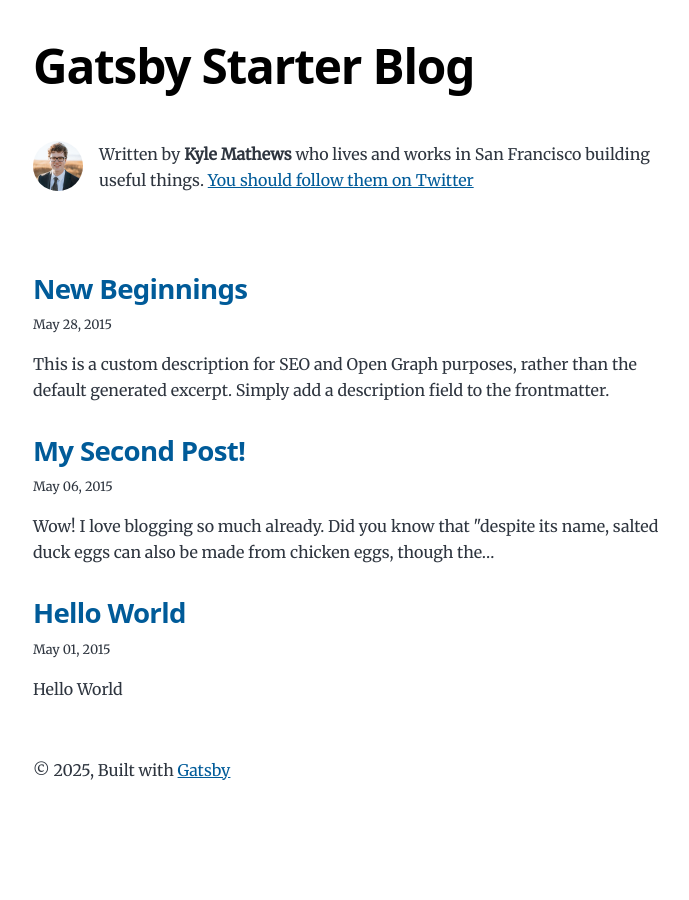
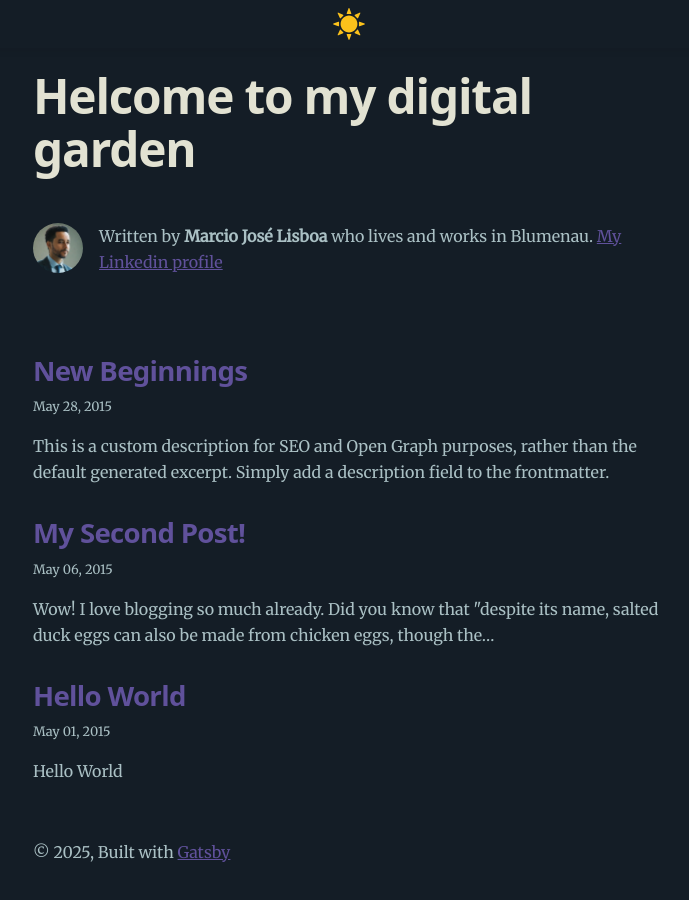
Before and after one commit to mjlbnu/gatsby-starter-blog, a Gatsby site: page / in a window 1280 px wide. Shown: the whole page, without its empty margins (291-980 px from the left). Before the commit the page ends 846 px from the top, so only its background shows below. Built offline with nearby package versions, Linux system fonts and the light colour scheme; Gatsby itself is replaced by a stand-in of ours.

Commit message:
feat: dark mode

```diff
--- a/gatsby-config.js
+++ b/gatsby-config.js
@@ -9,15 +9,16 @@
  */
 module.exports = {
   siteMetadata: {
-    title: `Gatsby Starter Blog`,
+    title: `Helcome to my digital garden`,
     author: {
-      name: `Kyle Mathews`,
-      summary: `who lives and works in San Francisco building useful things.`,
+      name: `Marcio José Lisboa`,
+      summary: `who lives and works in Blumenau.`,
     },
     description: `A starter blog demonstrating what Gatsby can do.`,
     siteUrl: `https://gatsbystarterblogsource.gatsbyjs.io/`,
     social: {
-      twitter: `kylemathews`,
+      twitter: `mjlbnu`,
+      linkedin: `mjlbnu`,
     },
   },
   plugins: [
--- a/src/components/bio.js
+++ b/src/components/bio.js
@@ -19,7 +19,7 @@ const Bio = () => {
             summary
           }
           social {
-            twitter
+            linkedin
           }
         }
       }
@@ -36,7 +36,7 @@ const Bio = () => {
         className="bio-avatar"
         layout="fixed"
         formats={["auto", "webp", "avif"]}
-        src="../images/profile-pic.png"
+        src="../images/profile-pic.JPG"
         width={50}
         height={50}
         quality={95}
@@ -46,8 +46,9 @@ const Bio = () => {
         <p>
           Written by <strong>{author.name}</strong> {author?.summary || null}
           {` `}
-          <a href={`https://twitter.com/${social?.twitter || ``}`}>
-            You should follow them on Twitter
+          <a href={`https://www.linkedin.com/in/${social?.linkedin || ``}`}   target="_blank"
+            rel="noopener noreferrer">
+            My Linkedin profile
           </a>
         </p>
       )}
--- /dev/null
+++ b/src/components/toggle.css
@@ -0,0 +1,45 @@
+.top-menu-fixed {
+  display: flex;
+  align-items: center;
+  justify-content: center;
+  padding: 8px 16px;
+  box-shadow: 0 2px 8px rgba(0,0,0,0.08);
+  transition: 0.3s;
+  position: fixed;
+  top: 0;
+  left: 0;
+  right: 0;
+  z-index: 1000;
+  background: var(--color-background, #fff);
+}
+
+.top-menu-fixed img {
+  cursor: pointer;
+  width: 32px;
+  height: 32px;
+  transition: filter 0.3s, box-shadow 0.3s, transform 1s cubic-bezier(0.4,0.2,0.2,1);
+}
+
+.toggle-img {
+  position: absolute;
+  opacity: 1;
+  transition: opacity 1s, transform 1s;
+  will-change: opacity, transform;
+}
+
+.toggle-img.exit {
+  opacity: 1;
+  transform: translateY(-100px); /* Move para cima ao sair */
+  z-index: 1;
+}
+
+.toggle-img.enter {
+  opacity: 1;
+  transform: translateX(0);
+  z-index: 2;
+}
+
+.toggle-img.from-top {
+  opacity: 0;
+  transform: translateY(-50px); /* Move para baixo ao entrar */
+}
--- /dev/null
+++ b/src/components/toggle.js
@@ -0,0 +1,68 @@
+import React from "react"
+import "./toggle.css"
+import Sun from "../images/sun.svg"
+import Moon from "../images/moon.svg"
+
+export default function DarkMode() {
+  const [isDark, setIsDark] = React.useState(getDefaultTheme())
+  const [animating, setAnimating] = React.useState(false)
+  const [prevTheme, setPrevTheme] = React.useState(isDark)
+
+  function getDefaultTheme() {
+    const savedTheme = window.localStorage.getItem('theme');
+    return savedTheme ? savedTheme : 'dark';
+  }
+
+  React.useEffect(() => {
+    if (isDark === 'dark') {
+      document.body.classList.add('dark');
+    } else {
+      document.body.classList.remove('dark');
+    }
+    window.localStorage.setItem('theme', isDark);
+  }, [isDark])
+
+  const handleToggle = () => {
+    setPrevTheme(isDark);
+    setAnimating(true);
+    setTimeout(() => {
+      setIsDark(isDark === "dark" ? "light" : "dark");
+      setAnimating(false);
+    }, 500);
+  };
+
+  return (
+    <div className="top-menu-fixed">
+      <span style={{position: "relative", display: "inline-block", width: 32, height: 32}}>
+        {/* Imagem atual */}
+        <img
+          src={isDark === "dark" ? Sun : Moon}
+          alt={isDark === "dark" ? "sun img" : "moon img"}
+          className={`toggle-img ${animating ? "exit" : "enter"}`}
+          style={{zIndex: 2}}
+        />
+        {/* Imagem que entra */}
+        {animating && (
+          <img
+            src={prevTheme === "dark" ? Moon : Sun}
+            alt={prevTheme === "dark" ? "moon img" : "sun img"}
+            className="toggle-img from-top enter"
+            style={{zIndex: 1}}
+          />
+        )}
+        <div
+          style={{
+            position: "absolute",
+            top: 0,
+            left: 0,
+            width: 32,
+            height: 32,
+            zIndex: 3,
+            cursor: "pointer"
+          }}
+          onClick={handleToggle}
+        />
+      </span>
+    </div>
+  )
+}
--- a/src/pages/index.js
+++ b/src/pages/index.js
@@ -4,6 +4,7 @@ import { Link, graphql } from "gatsby"
 import Bio from "../components/bio"
 import Layout from "../components/layout"
 import Seo from "../components/seo"
+import Toggle from "../components/toggle"
 
 const BlogIndex = ({ data, location }) => {
   const siteTitle = data.site.siteMetadata?.title || `Title`
@@ -23,6 +24,8 @@ const BlogIndex = ({ data, location }) => {
   }
 
   return (
+    <>
+      <Toggle />
       <Layout location={location} title={siteTitle}>
         <Bio />
         <ol style={{ listStyle: `none` }}>
@@ -49,8 +52,7 @@ const BlogIndex = ({ data, location }) => {
                       dangerouslySetInnerHTML={{
                         __html: post.frontmatter.description || post.excerpt,
                       }}
-                    itemProp="description"
-                  />
+                      itemProp="description" />
                   </section>
                 </article>
               </li>
@@ -58,6 +60,7 @@ const BlogIndex = ({ data, location }) => {
           })}
         </ol>
       </Layout>
+    </>
   )
 }
 
--- a/src/style.css
+++ b/src/style.css
@@ -52,11 +52,9 @@
   --fontSize-5: 2.074rem;
   --fontSize-6: 2.488rem;
   --fontSize-7: 2.986rem;
-  --color-primary: #005b99;
   --color-text: #2e353f;
   --color-text-light: #4f5969;
   --color-heading: #1a202c;
-  --color-heading-black: black;
   --color-accent: #d1dce5;
 }
 
@@ -79,6 +77,29 @@ body {
   font-family: var(--font-body);
   font-size: var(--fontSize-1);
   color: var(--color-text);
+  background-color: var(--color-background);
+}
+
+body.dark {
+  --color-background: #141d26;
+  --color-primary: #60519b;
+  --color-text: #aac0c4;
+  --color-text-light: #4e5c70;
+  --color-heading: #e2e2d2;
+  --color-heading-black: #e2e2d2;
+  --color-accent: #243447;
+  --image: url("./images/sun.svg");
+}
+
+body.light {
+  --color-primary: #CD104D;
+  --color-text: #2e353f;
+  --color-text-light: #4f5969;
+  --color-heading: #1a202c;
+  --color-heading-black: black;
+  --color-accent: #d1dce5;
+  --color-background: #FFFFFF;
+  --image: url("./images/moon.svg");
 }
 
 footer {
@@ -254,7 +275,7 @@ a:focus {
 
 .main-heading {
   font-size: var(--fontSize-7);
-  margin: 0;
+  margin: 30px 0 10px 0;
 }
 
 .post-list-item {
```
Also changed, not shown: src/images/moon.svg (added), src/images/profile-pic.JPG (added), src/images/profile-pic.png (deleted), src/images/sun.svg (added). Lines whose indentation alone changed are shown as unchanged.
